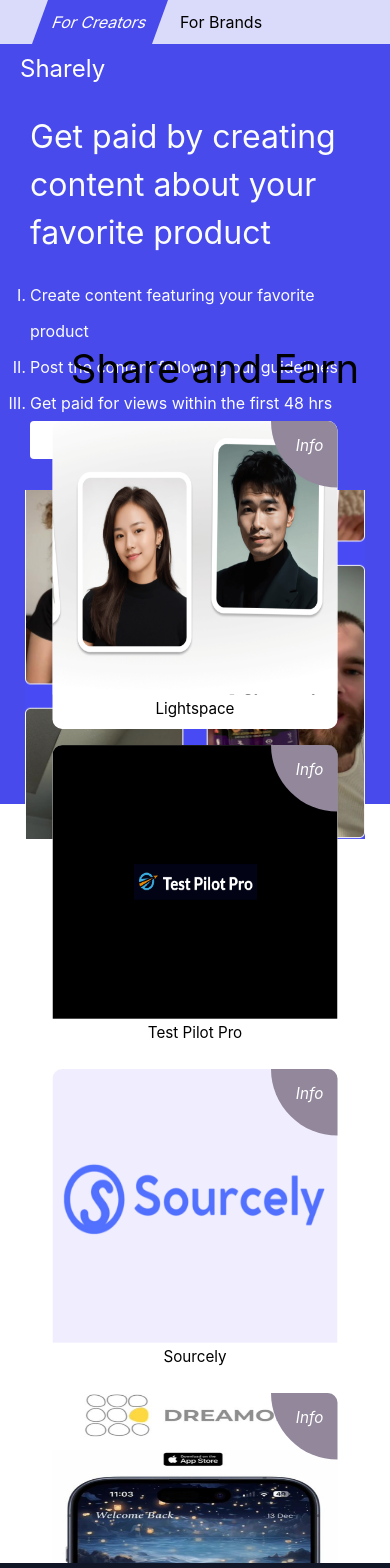
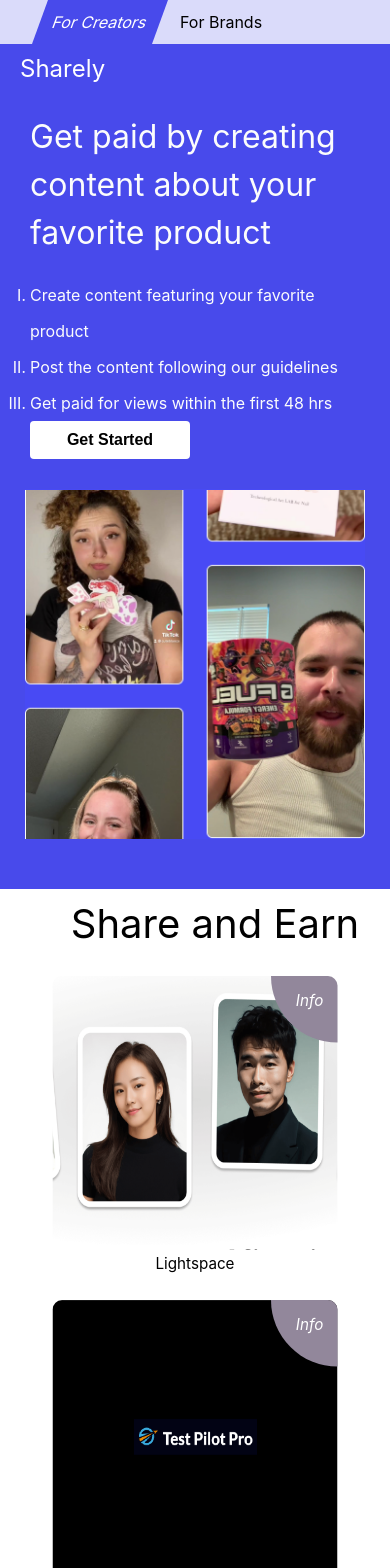
Before and after one commit to AbdullA-Ababakre/sharely, a React (Create React App) app: page / in a window 390 px wide. Shown: the top 1568 px of the page. Built offline with nearby package versions, Linux system fonts and the light colour scheme.

Commit message:
minor mobile display adjustment

```diff
--- a/src/pages/CommunityRules/index.jsx
+++ b/src/pages/CommunityRules/index.jsx
@@ -151,7 +151,7 @@
           <p>
             If you have any uncertainties about the acceptance of your content
             by Sharely, feel free to contact the Sharely Support team at
-            support@sharely.co for assistance, guidance, or feedback.
+            support@sharely.fun for assistance, guidance, or feedback.
           </p>
         </div>
       </div>
--- a/src/pages/Creators/index.jsx
+++ b/src/pages/Creators/index.jsx
@@ -4,7 +4,6 @@
 import Footer from "../../component/footer/index";
 import Gallery from "../../component/Gallery/index";
 import Button from "../../component/Button/index";
-import { Slider } from "../../component/Slider";
 
 function Creators() {
   const toCreatorsForm = () => {
@@ -38,7 +37,7 @@
       </div>
       <div
         style={{
-          height: "90vh",
+          minHeight: "90vh",
           display: "flex",
           justifyContent: "center",
           alignItems: "center",
--- a/src/pages/Creators/index.module.scss
+++ b/src/pages/Creators/index.module.scss
@@ -8,8 +8,9 @@
 
 .page {
   .container {
+    display: block;
     background-color: $color-primary-blue;
-    height: 90vh;
+    min-height: 90vh;
     .title {
       padding-top: 10px;
       padding-left: 40px;
```
Also changed, not shown: src/component/Gallery/index.module.scss (line endings or trailing spaces).
